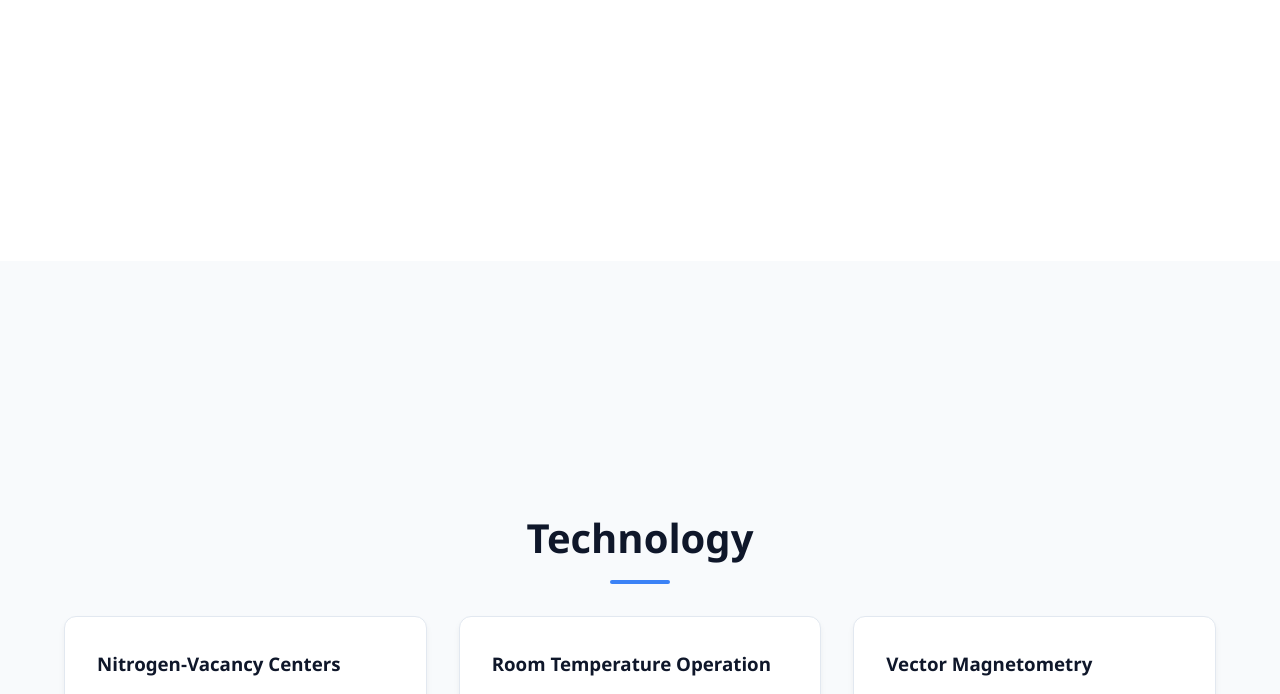
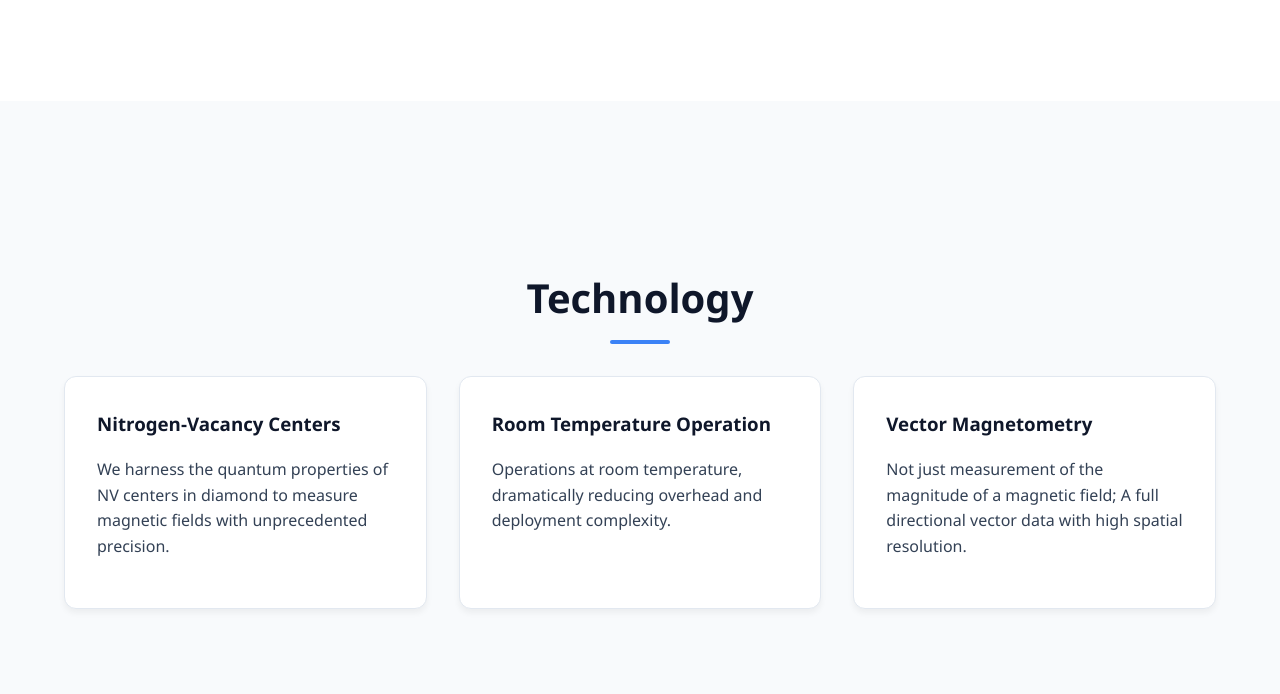
Before and after one commit to ashray-j/Treekon, a plain HTML site: page index.html in a window 1280 px wide. Shown: the part 640-1334 px from the top of the page. Drawn offline with Linux system fonts and the light colour scheme.

Commit message:
Update index.html
bug fix

```diff
--- a/index.html
+++ b/index.html
@@ -99,7 +99,7 @@
         /* Sections Layout */
         section {
             padding: 6rem 5% 4rem;
-            min-height: 100vh;
+            min-height: 80vh;
             display: flex;
             flex-direction: column;
             justify-content: center;
```
